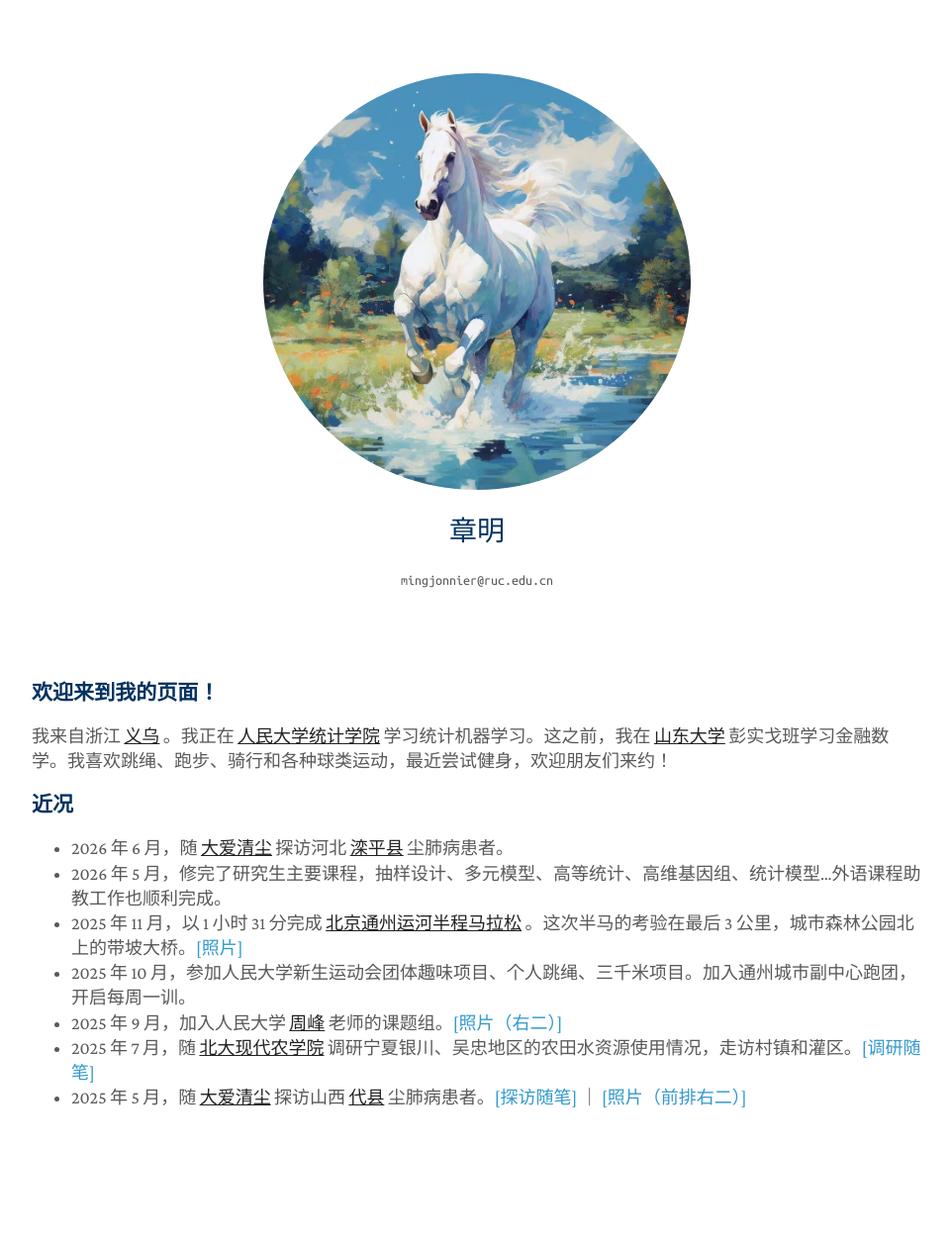
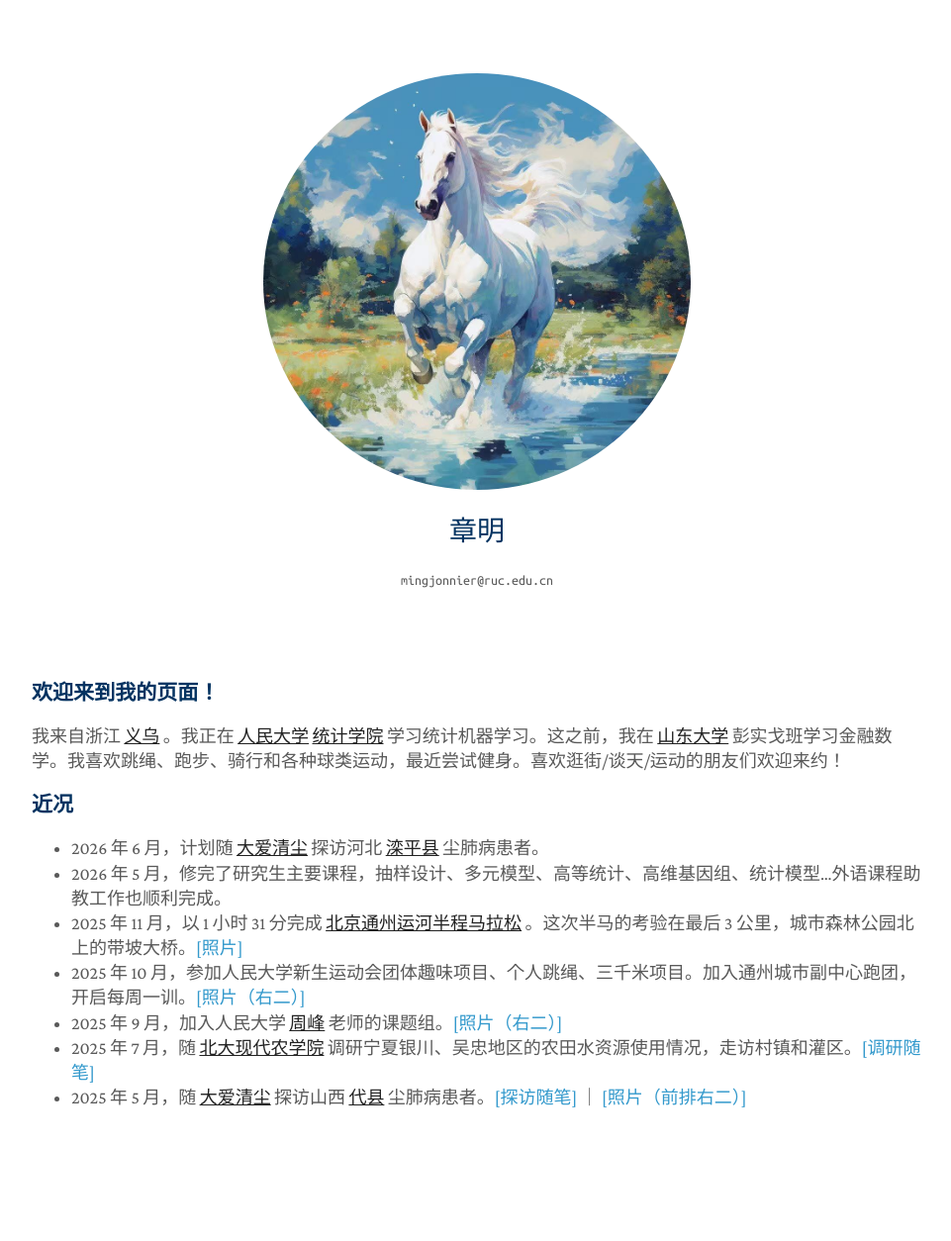
Before and after one commit to zhangming4153/zhangming4153.github.io, a Jekyll site: the page built from index.md, in a window 1280 px wide. Shown: the whole page at 99% size, without its empty margins (158-1119 px from the left). Built offline with Jekyll 4.4.1, drawn with Linux system fonts in a browser that asks for light colours; a style sheet for code colours, icons or effects is not loaded.

Commit message:
Revise personal introduction and recent updates
Updated personal information and recent activities.

```diff
--- a/index.md
+++ b/index.md
@@ -5,14 +5,14 @@ title: 章明
 ---
 ### 欢迎来到我的页面！
 
-我来自浙江 <a href="https://baike.baidu.com/item/义乌市"><strong><u>义乌</u></strong></a> 。我正在 <a href="http://stat.ruc.edu.cn"><strong><u>人民大学统计学院</u></strong></a> 学习统计机器学习。这之前，我在 <a href="https://www.sdu.edu.cn/index.htm"><strong><u>山东大学</u></strong></a> 彭实戈班学习金融数学。我喜欢跳绳、跑步、骑行和各种球类运动，最近尝试健身，欢迎朋友们来约！
+我来自浙江 <a href="https://baike.baidu.com/item/义乌市"><strong><u>义乌</u></strong></a> 。我正在 <a href="http://ruc.edu.cn"><strong><u>人民大学</u></strong></a> <a href="http://stat.ruc.edu.cn"><strong><u>统计学院</u></strong></a> 学习统计机器学习。这之前，我在 <a href="https://www.sdu.edu.cn/index.htm"><strong><u>山东大学</u></strong></a> 彭实戈班学习金融数学。我喜欢跳绳、跑步、骑行和各种球类运动，最近尝试健身。喜欢逛街/谈天/运动的朋友们欢迎来约！
 
 ### 近况
 
-- 2026 年 6 月，随 <a href="https://daqc.org.cn"><strong><u>大爱清尘</u></strong></a> 探访河北 <a href = "https://baike.baidu.com/item/滦平县/7429142"><strong><u>滦平县</u></strong></a> 尘肺病患者。
+- 2026 年 6 月，计划随 <a href="https://daqc.org.cn"><strong><u>大爱清尘</u></strong></a> 探访河北 <a href = "https://baike.baidu.com/item/滦平县/7429142"><strong><u>滦平县</u></strong></a> 尘肺病患者。
 - 2026 年 5 月，修完了研究生主要课程，抽样设计、多元模型、高等统计、高维基因组、统计模型...外语课程助教工作也顺利完成。
 - 2025 年 11 月，以 1 小时 31 分完成 <a href="https://baike.baidu.com/item/2025北京通州运河半程马拉松/66790330"><strong><u>北京通州运河半程马拉松</u></strong></a> 。这次半马的考验在最后 3 公里，城市森林公园北上的带坡大桥。[[照片]](/assets/tongz_semimara_profile.jpg)
-- 2025 年 10 月，参加人民大学新生运动会团体趣味项目、个人跳绳、三千米项目。加入通州城市副中心跑团，开启每周一训。
+- 2025 年 10 月，参加人民大学新生运动会团体趣味项目、个人跳绳、三千米项目。加入通州城市副中心跑团，开启每周一训。[[照片（右二）]](/assets/tongz_group.jpg)
 - 2025 年 9 月，加入人民大学 <a href="https://zhoufeng6288.github.io"><strong><u>周峰</u></strong></a> 老师的课题组。[[照片（右二）]](/assets/people_0912.jpg)
 - 2025 年 7 月，随 <a href="https://www.saas.pku.edu.cn"><strong><u>北大现代农学院</u></strong></a> 调研宁夏银川、吴忠地区的农田水资源使用情况，走访村镇和灌区。[[调研随笔]](/assets/Ningxia.pdf)
 - 2025 年 5 月，随 <a href="https://daqc.org.cn"><strong><u>大爱清尘</u></strong></a> 探访山西 <a href = "https://baike.baidu.com/item/代县/1178294"><strong><u>代县</u></strong></a> 尘肺病患者。[[探访随笔]](/assets/Shanxi.pdf) ｜ [[照片（前排右二）]](/assets/daai_202505.jpg)
```
